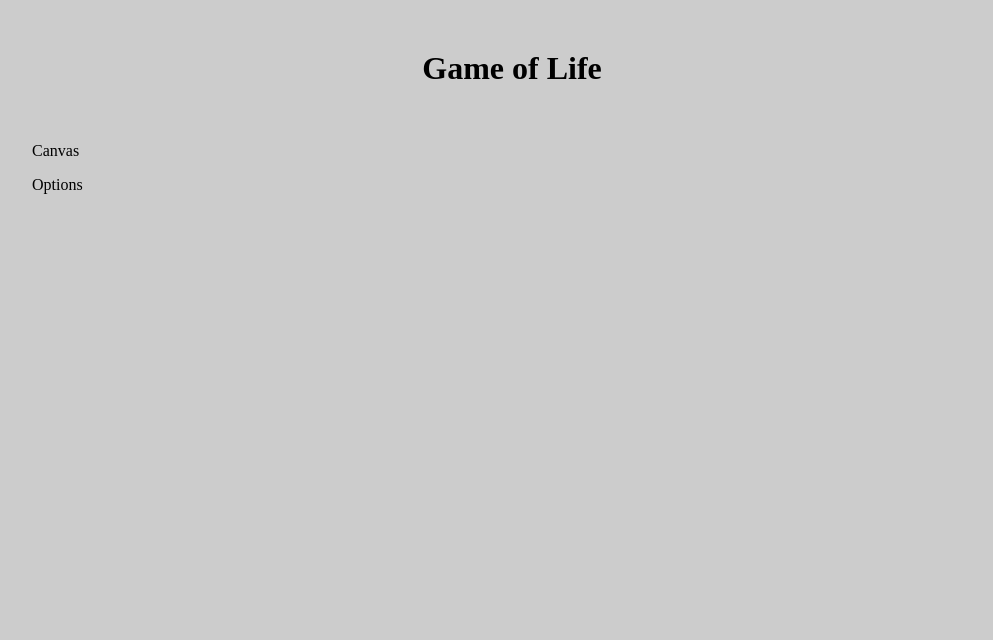
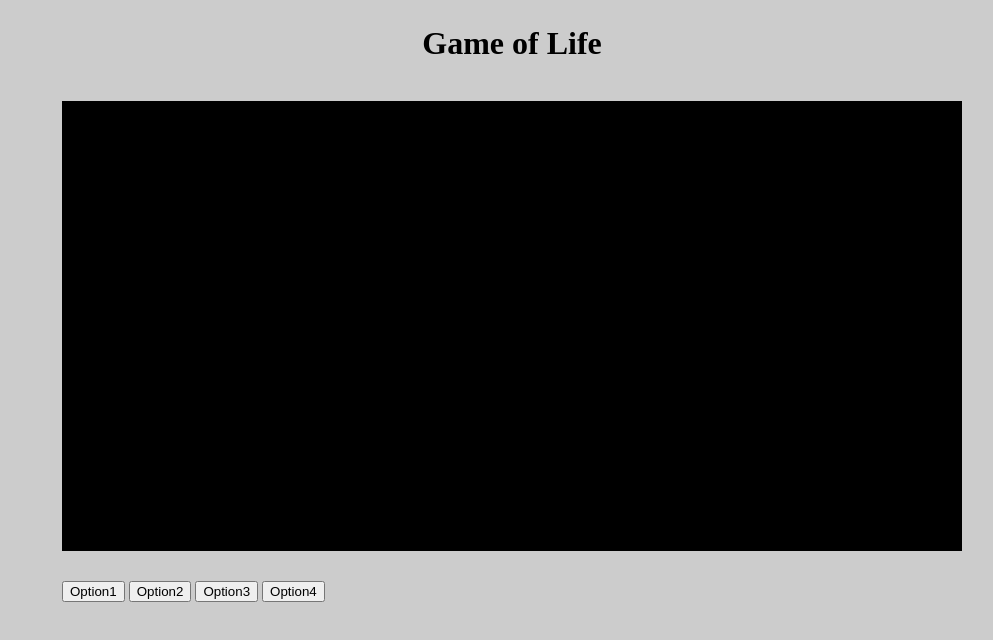
Before and after one commit to ahhamamoto/game_of_life, a plain HTML site: page index.html in a window 1280 px wide. Shown: the whole page, without its empty margins (128-1121 px from the left). Drawn offline with Linux system fonts and the light colour scheme.

Commit message:
layout base feito

```diff
--- a/index.html
+++ b/index.html
@@ -13,8 +13,18 @@
         <h1>Game of Life</h1>
         <br>
 
-        <p>Canvas</p>
-        <p>Options</p>
+        <div class="canvas">
+            <canvas id="gof" width="900" height="450"></canvas>
+        </div>
+
+        <div class="options">
+
+            <button>Option1</button>
+            <button>Option2</button>
+            <button>Option3</button>
+            <button>Option4</button>
+
+        </div>
 
     </body>
 </html>
--- a/stylesheets/style.css
+++ b/stylesheets/style.css
@@ -1,11 +1,28 @@
 body {
     background-color: #ccc;
     width: 960px;
-    margin-top: 50px;
+    margin-top: 25px;
     margin-left: auto;
     margin-right: auto;
 }
 
-h1 {
+h1, h2, h3, canvas {
     text-align: center;
 }
+
+canvas {
+    background-color: #000;
+    display: block;
+    padding: 0px;
+    margin-left: auto;
+    margin-right: auto;
+}
+
+.center {
+    margin-left: auto;
+    margin-right: auto;
+}
+
+.options {
+    padding: 30px;
+}
```
